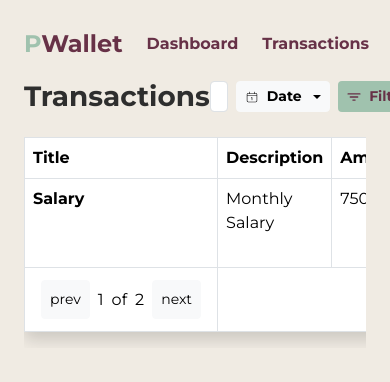
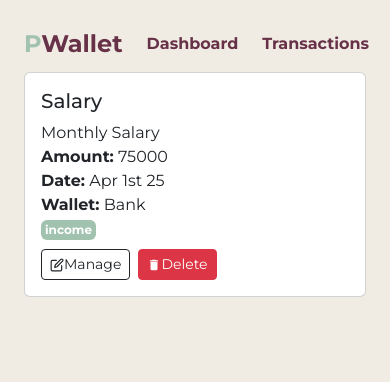
Before and after one commit to dennissammy77/pwallet, a React (Vite) app: page /transactions in a window 390 px wide. Shown: the top 382 px of the page. Built offline with nearby package versions, Linux system fonts and the light colour scheme.

Commit message:
style: transactions page responsiveness

```diff
--- a/src/pages/Transactions.jsx
+++ b/src/pages/Transactions.jsx
@@ -45,13 +45,14 @@ export default function Transactions() {
         setTransactions(sorted);
     };
     const handleEditTransaction = (transaction)=>{
+        console.log(transaction)
         setTransactionToEdit(transaction);
         showModal()
     }
 
     return (
         <div className='py-2'>
-            <div className="d-flex flex-row justify-content-between my-2">
+            <div className="d-none flex-row justify-content-between my-2">
                 <h1 className="text-2xl font-bold text-blue-600 custom-color-dark fw-bold">Transactions</h1>
                 <div className="d-flex flex-row gap-2 align-items-center">
                     <input type="search" placeholder='search transactions' className='form-control form-control-sm' onChange={(e)=>{setsearchQuery(e.target.value)}}/>
@@ -94,7 +95,8 @@ export default function Transactions() {
                 )
             }
             {(transactions && transactions.length > 0) && (
-                <div className='table-responsive-sm my-4'>
+                <div className="w-100">
+                    <div className='table-responsive-sm my-4 d-none d-sm-block'>
                         <table className="table rounded shadow table-bordered bg-white table-hover" >
                             <thead className="">
                                 <tr className=''>
@@ -153,6 +155,42 @@ export default function Transactions() {
                                 </tr>
                             </tfoot>
                         </table>
+                        {/* Cards for smaller screens */}
+                    </div>
+                    <div className="d-block d-sm-none">
+                        {transactions
+                            .filter(transaction =>
+                                transaction.name.toLowerCase().includes(searchQuery.toLowerCase()) &&
+                                (typeFilter === "all" || transaction.type === typeFilter) &&
+                                (dateFilter === "all" ||
+                                    (dateFilter === "today" && moment(transaction.date).isSame(moment(), 'day')) ||
+                                    (dateFilter === "yesterday" && moment(transaction.date).isSame(moment().subtract(1, 'days'), 'day')) ||
+                                    (dateFilter === "week" && moment(transaction.date).isSame(moment(), 'week'))
+                                )
+                            )
+                            .map((transaction) => (
+                                <div className="card mb-3" key={transaction.id}>
+                                    <div className="card-body">
+                                        <h5 className="card-title">{transaction.category}</h5>
+                                        <p className="card-text">{transaction.name}</p>
+                                        <p className="card-text"><strong>Amount:</strong> {transaction.amount}</p>
+                                        <p className="card-text"><strong>Date:</strong> {moment(transaction.date).format("MMM Do YY")}</p>
+                                        <p className="card-text"><strong>Wallet:</strong> {transaction.wallet}</p>
+                                        <span className={`badge custom-bg-${transaction.type === 'income' ? 'secondary' : 'primary'} p-1`}>
+                                            {transaction.type}
+                                        </span>
+                                        <div className="d-flex flex-row gap-2 mt-2">
+                                            <button className='btn btn-sm btn-outline-dark gap-2 align-items-center' onClick={() => handleEditTransaction(transaction)}>
+                                                <EditIcon />Manage
+                                            </button>
+                                            <button className='btn btn-sm btn-danger gap-2 align-items-center' onClick={() => handleDeleteTransaction(transaction.id)}>
+                                                <DeleteIcon />Delete
+                                            </button>
+                                        </div>
+                                    </div>
+                                </div>
+                            ))}
+                    </div>
                 </div>
                 )
             }
```
Lines whose indentation alone changed are shown as unchanged.
